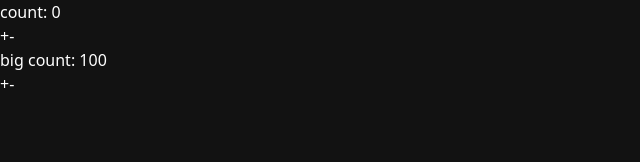
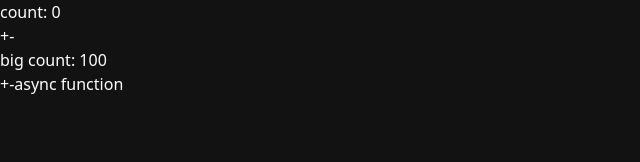
Before and after one commit to ThePott/oz-react-deep-lecture-note, a React (Vite) app: page /redux-legacy in a window 1280 px wide. Shown: the top 162 px of the page, without its empty margins (0-640 px from the left). Built offline with nearby package versions, Linux system fonts and the light colour scheme.

Commit message:
02-5 전역 상태 관리 Redux-1

```diff
--- a/pages/redux-legacy/ReduxLegacyPage.jsx
+++ b/pages/redux-legacy/ReduxLegacyPage.jsx
@@ -1,5 +1,6 @@
 import { Provider, useDispatch, useSelector } from "react-redux"
-import { combineReducers, legacy_createStore } from "redux"
+import { applyMiddleware, combineReducers, legacy_createStore } from "redux"
+import { thunk } from "redux-thunk"
 
 const countReducer = (state = 0, action) => {
   switch (action.type) {
@@ -22,9 +23,9 @@ const bigCountReducer = (state = 100, action) => {
   }
 }
 
-const rootReducer = combineReducers({countReducer, bigCountReducer})
+const rootReducer = combineReducers({ countReducer, bigCountReducer })
 
-const store = legacy_createStore(rootReducer)
+const store = legacy_createStore(rootReducer, applyMiddleware(thunk))
 
 const InsideContent = () => {
   const count = useSelector(state => state.countReducer) // 아마 zustand의 useFruitStore((state) => state.increase) 이런 거 같기는 한데....
@@ -39,6 +40,12 @@ const InsideContent = () => {
       <div>big count: {bigCount}</div>
       <button onClick={() => dispatch({ type: "bigIncrement" })}>+</button>
       <button onClick={() => dispatch({ type: "bigDecrement" })}>-</button>
+      <button onClick={() => dispatch((dispatch) => {
+        setTimeout(
+          () => dispatch({ type: "increment" }),
+          1000
+        )
+      })}>async function</button>
     </div>
   )
 }
```
